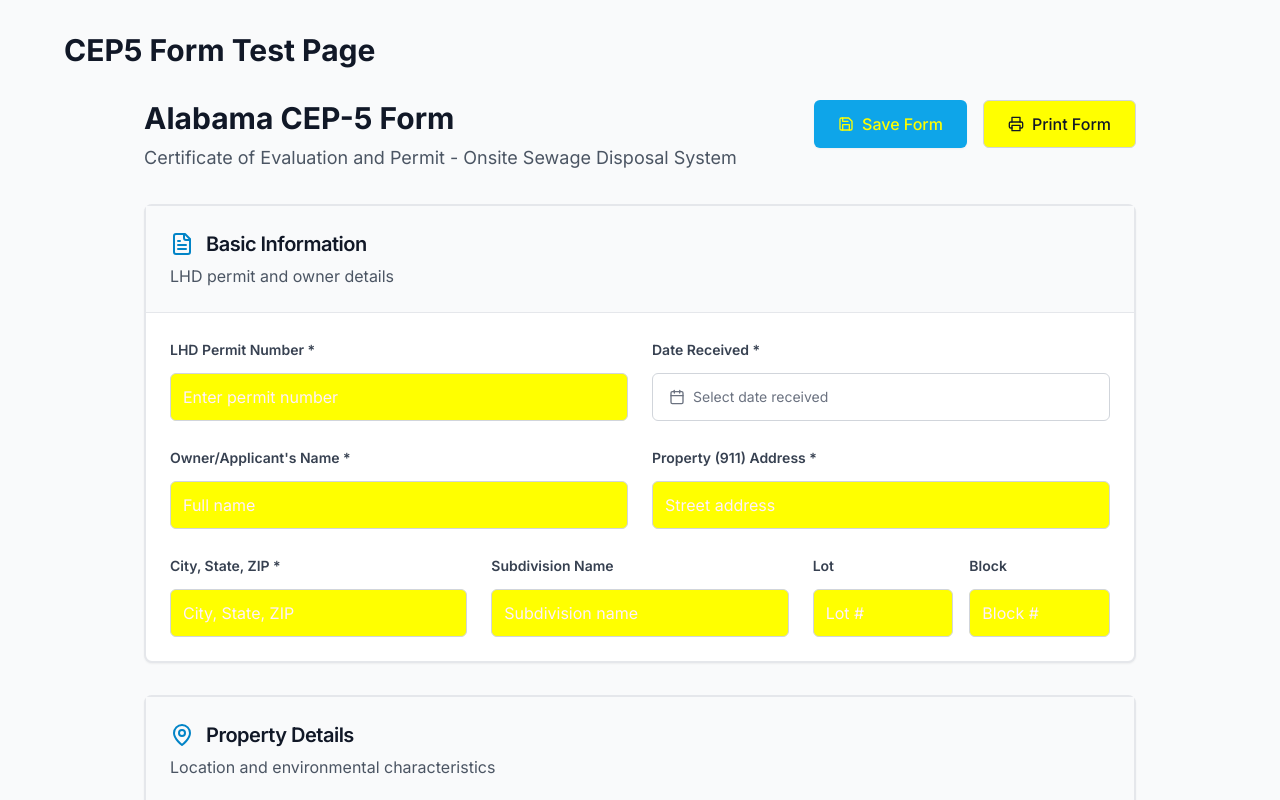
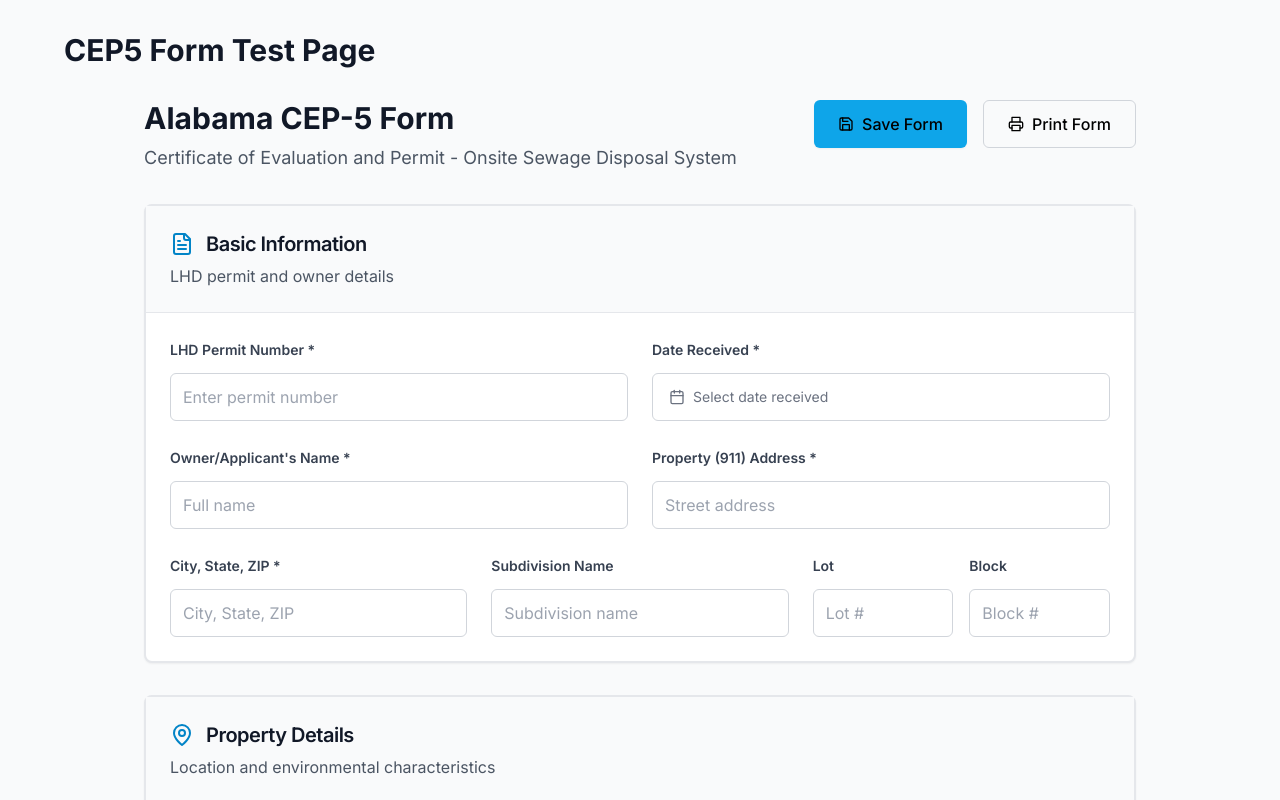
Before and after one commit to roefyi/pasifill, a Next.js app: page /test-cep5 in a window 1280 px wide. Shown: the top 800 px of the page. Built offline with nearby package versions, Linux system fonts and the light colour scheme.

Commit message:
fix: Resolve CSS loading issue and restore dashboard functionality

```diff
--- a/app/globals.css
+++ b/app/globals.css
@@ -2,245 +2,13 @@
 @tailwind components;
 @tailwind utilities;
 
-/* Ensure Inter font is used throughout the application */
+/* Basic styling to ensure the page looks good */
 body {
   margin: 0;
   padding: 0;
-  font-family: 'Inter', -apple-system, BlinkMacSystemFont, 'Segoe UI', 'Roboto', 'Oxygen',
-    'Ubuntu', 'Cantarell', 'Fira Sans', 'Droid Sans', 'Helvetica Neue', sans-serif;
-  -webkit-font-smoothing: antialiased;
-  -moz-osx-font-smoothing: grayscale;
+  font-family: -apple-system, BlinkMacSystemFont, 'Segoe UI', 'Roboto', sans-serif;
 }
 
-/* Ensure all elements inherit Inter font */
 * {
-  font-family: inherit;
+  box-sizing: border-box;
 }
-
-/* Fix yellow autofill styling on date fields and buttons */
-@layer base {
-  /* Override browser autofill colors */
-  input:-webkit-autofill,
-  input:-webkit-autofill:hover,
-  input:-webkit-autofill:focus,
-  input:-webkit-autofill:active,
-  select:-webkit-autofill,
-  select:-webkit-autofill:hover,
-  select:-webkit-autofill:focus,
-  select:-webkit-autofill:active,
-  textarea:-webkit-autofill,
-  textarea:-webkit-autofill:hover,
-  textarea:-webkit-autofill:focus,
-  textarea:-webkit-autofill:active {
-    -webkit-box-shadow: 0 0 0 30px white inset !important;
-    -webkit-text-fill-color: #374151 !important;
-    background-color: white !important;
-  }
-
-  /* Override autofill for buttons that act as inputs */
-  button:-webkit-autofill,
-  button:-webkit-autofill:hover,
-  button:-webkit-autofill:focus,
-  button:-webkit-autofill:active {
-    -webkit-box-shadow: 0 0 0 30px white inset !important;
-    -webkit-text-fill-color: #374151 !important;
-    background-color: white !important;
-  }
-}
-
-/* Smooth dialog animations and stable positioning */
-@layer components {
-  .dialog-content {
-    transform-origin: center;
-    will-change: transform, opacity;
-  }
-
-  .dialog-overlay {
-    backdrop-filter: blur(4px);
-    will-change: opacity;
-  }
-}
-
-@layer base {
-  :root {
-    --background: 255 255 255;
-    --foreground: 15 23 42;
-    --card: 255 255 255;
-    --card-foreground: 15 23 42;
-    --popover: 255 255 255;
-    --popover-foreground: 15 23 42;
-    --primary: 14 165 233;
-    --primary-foreground: 248 250 252;
-    --secondary: 248 250 252;
-    --secondary-foreground: 15 23 42;
-    --muted: 248 250 252;
-    --muted-foreground: 100 116 139;
-    --accent: 248 250 252;
-    --accent-foreground: 15 23 42;
-    --destructive: 239 68 68;
-    --destructive-foreground: 248 250 252;
-    --border: 226 232 240;
-    --input: 226 232 240;
-    --ring: 14 165 233;
-    --radius: 0.5rem;
-  }
-
-  .dark {
-    --background: 222.2 84% 4.9%;
-    --foreground: 210 40% 98%;
-    --card: 222.2 84% 4.9%;
-    --card-foreground: 210 40% 98%;
-    --popover: 222.2 84% 4.9%;
-    --popover-foreground: 210 40% 98%;
-    --primary: 210 40% 98%;
-    --primary-foreground: 222.2 84% 4.9%;
-    --secondary: 217.2 32.6% 17.5%;
-    --secondary-foreground: 210 40% 98%;
-    --muted: 217.2 32.6% 17.5%;
-    --muted-foreground: 215 20.2% 65.1%;
-    --accent: 217.2 32.6% 17.5%;
-    --accent-foreground: 210 40% 98%;
-    --destructive: 0 62.8% 30.6%;
-    --destructive-foreground: 210 40% 98%;
-    --border: 217.2 32.6% 17.5%;
-    --input: 217.2 32.6% 17.5%;
-    --ring: 212.7 26.8% 83.9%;
-  }
-}
-
-@layer base {
-  * {
-    @apply border-gray-200;
-  }
-  body {
-    @apply bg-white text-gray-900;
-  }
-}
-
-@layer utilities {
-  .animate-in {
-    animation-duration: 300ms;
-    animation-timing-function: cubic-bezier(0.4, 0, 0.2, 1);
-  }
-
-  .animate-out {
-    animation-duration: 300ms;
-    animation-timing-function: cubic-bezier(0.4, 0, 0.2, 1);
-  }
-
-  .fade-in-0 {
-    animation-name: fadeIn;
-  }
-
-  .fade-out-0 {
-    animation-name: fadeOut;
-  }
-
-  .zoom-in-95 {
-    animation-name: zoomIn;
-  }
-
-  .zoom-out-95 {
-    animation-name: zoomOut;
-  }
-
-  .slide-in-from-top-2 {
-    animation-name: slideInFromTop;
-  }
-
-  .slide-in-from-bottom-2 {
-    animation-name: slideInFromBottom;
-  }
-
-  .slide-in-from-left-2 {
-    animation-name: slideInFromLeft;
-  }
-
-  .slide-in-from-right-2 {
-    animation-name: slideInFromRight;
-  }
-}
-
-@keyframes fadeIn {
-  from {
-    opacity: 0;
-  }
-  to {
-    opacity: 1;
-  }
-}
-
-@keyframes fadeOut {
-  from {
-    opacity: 1;
-  }
-  to {
-    opacity: 0;
-  }
-}
-
-@keyframes zoomIn {
-  from {
-    opacity: 0;
-    transform: scale(0.95);
-  }
-  to {
-    opacity: 1;
-    transform: scale(1);
-  }
-}
-
-@keyframes zoomOut {
-  from {
-    opacity: 1;
-    transform: scale(1);
-  }
-  to {
-    opacity: 0;
-    transform: scale(0.95);
-  }
-}
-
-@keyframes slideInFromTop {
-  from {
-    opacity: 0;
-    transform: translateY(-10px);
-  }
-  to {
-    opacity: 1;
-    transform: translateY(0);
-  }
-}
-
-@keyframes slideInFromBottom {
-  from {
-    opacity: 0;
-    transform: translateY(10px);
-  }
-  to {
-    opacity: 1;
-    transform: translateY(0);
-  }
-}
-
-@keyframes slideInFromLeft {
-  from {
-    opacity: 0;
-    transform: translateX(-10px);
-  }
-  to {
-    opacity: 1;
-    transform: translateX(0);
-  }
-}
-
-@keyframes slideInFromRight {
-  from {
-    opacity: 0;
-    transform: translateX(10px);
-  }
-  to {
-    opacity: 1;
-    transform: translateX(0);
-  }
-}
--- a/tailwind.config.js
+++ b/tailwind.config.js
@@ -1,76 +1,11 @@
 /** @type {import('tailwindcss').Config} */
 module.exports = {
-  darkMode: ["class"],
   content: [
-    './app/**/*.{ts,tsx}',
-    './components/**/*.{ts,tsx}',
-    './src/**/*.{ts,tsx}',
+    './app/**/*.{js,ts,jsx,tsx,md}',
+    './components/**/*.{js,ts,jsx,tsx,md}',
   ],
-  prefix: "",
   theme: {
-    container: {
-      center: true,
-      padding: "2rem",
-      screens: {
-        "2xl": "1400px",
-      },
-    },
-    extend: {
-      colors: {
-        border: "hsl(var(--border))",
-        input: "hsl(var(--input))",
-        ring: "hsl(var(--primary))",
-        background: "hsl(var(--background))",
-        foreground: "hsl(var(--foreground))",
-        primary: {
-          DEFAULT: "hsl(var(--primary))",
-          foreground: "hsl(var(--primary-foreground))",
-        },
-        secondary: {
-          DEFAULT: "hsl(var(--secondary))",
-          foreground: "hsl(var(--secondary-foreground))",
-        },
-        destructive: {
-          DEFAULT: "hsl(var(--destructive))",
-          foreground: "hsl(var(--destructive-foreground))",
-        },
-        muted: {
-          DEFAULT: "hsl(var(--muted))",
-          foreground: "hsl(var(--muted-foreground))",
-        },
-        accent: {
-          DEFAULT: "hsl(var(--accent))",
-          foreground: "hsl(var(--accent-foreground))",
-        },
-        popover: {
-          DEFAULT: "hsl(var(--popover))",
-          foreground: "hsl(var(--popover-foreground))",
-        },
-        card: {
-          DEFAULT: "hsl(var(--card))",
-          foreground: "hsl(var(--card-foreground))",
-        },
-      },
-      borderRadius: {
-        lg: "var(--radius)",
-        md: "calc(var(--radius) - 2px)",
-        sm: "calc(var(--radius) - 4px)",
-      },
-      keyframes: {
-        "accordion-down": {
-          from: { height: "0" },
-          to: { height: "var(--radix-accordion-content-height)" },
-        },
-        "accordion-up": {
-          from: { height: "var(--radix-accordion-content-height)" },
-          to: { height: "0" },
-        },
-      },
-      animation: {
-        "accordion-down": "accordion-down 0.2s ease-out",
-        "accordion-up": "accordion-up 0.2s ease-out",
-      },
-    },
+    extend: {},
   },
-  plugins: [require("tailwindcss-animate")],
+  plugins: [],
 }
```
